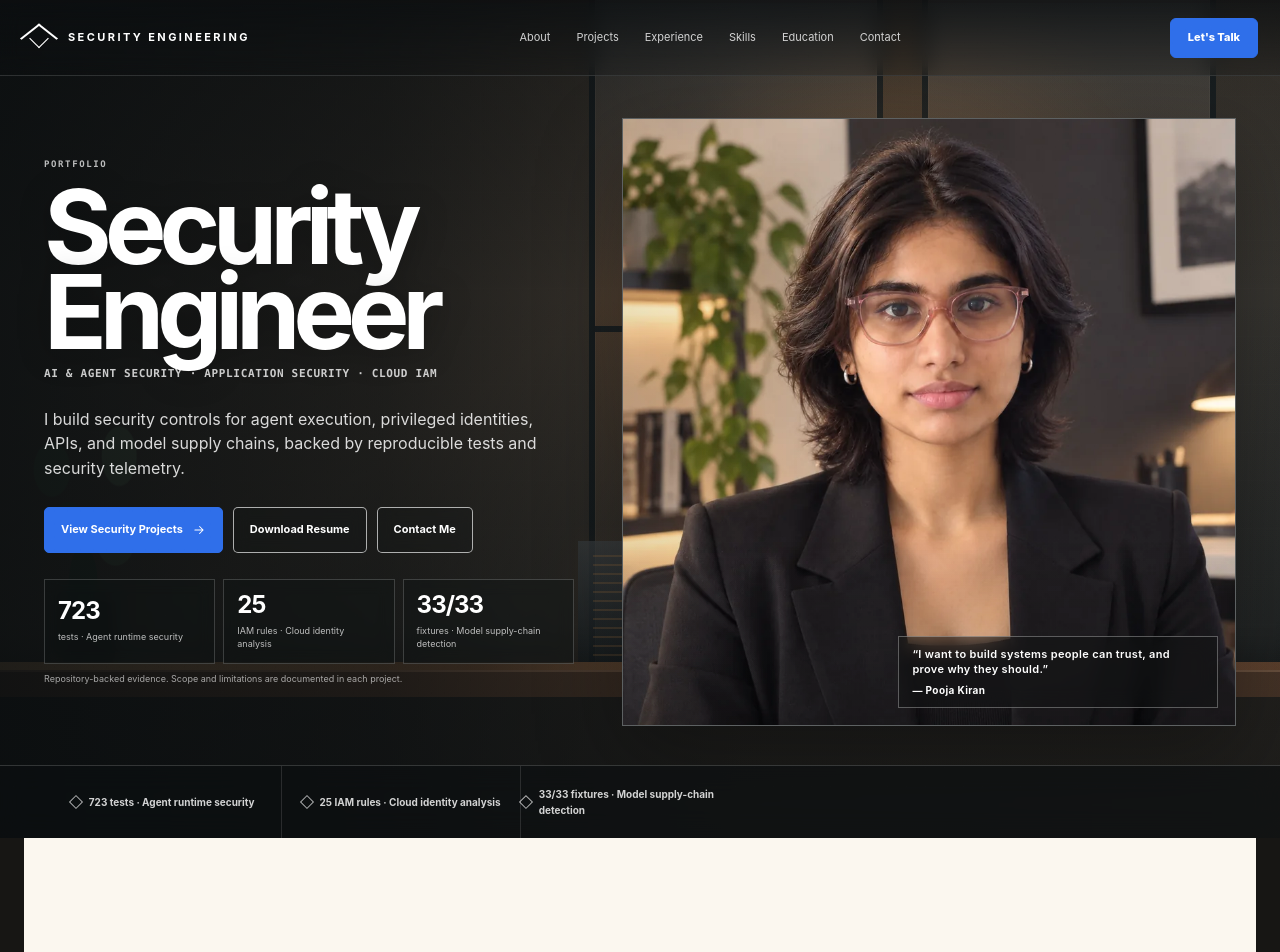
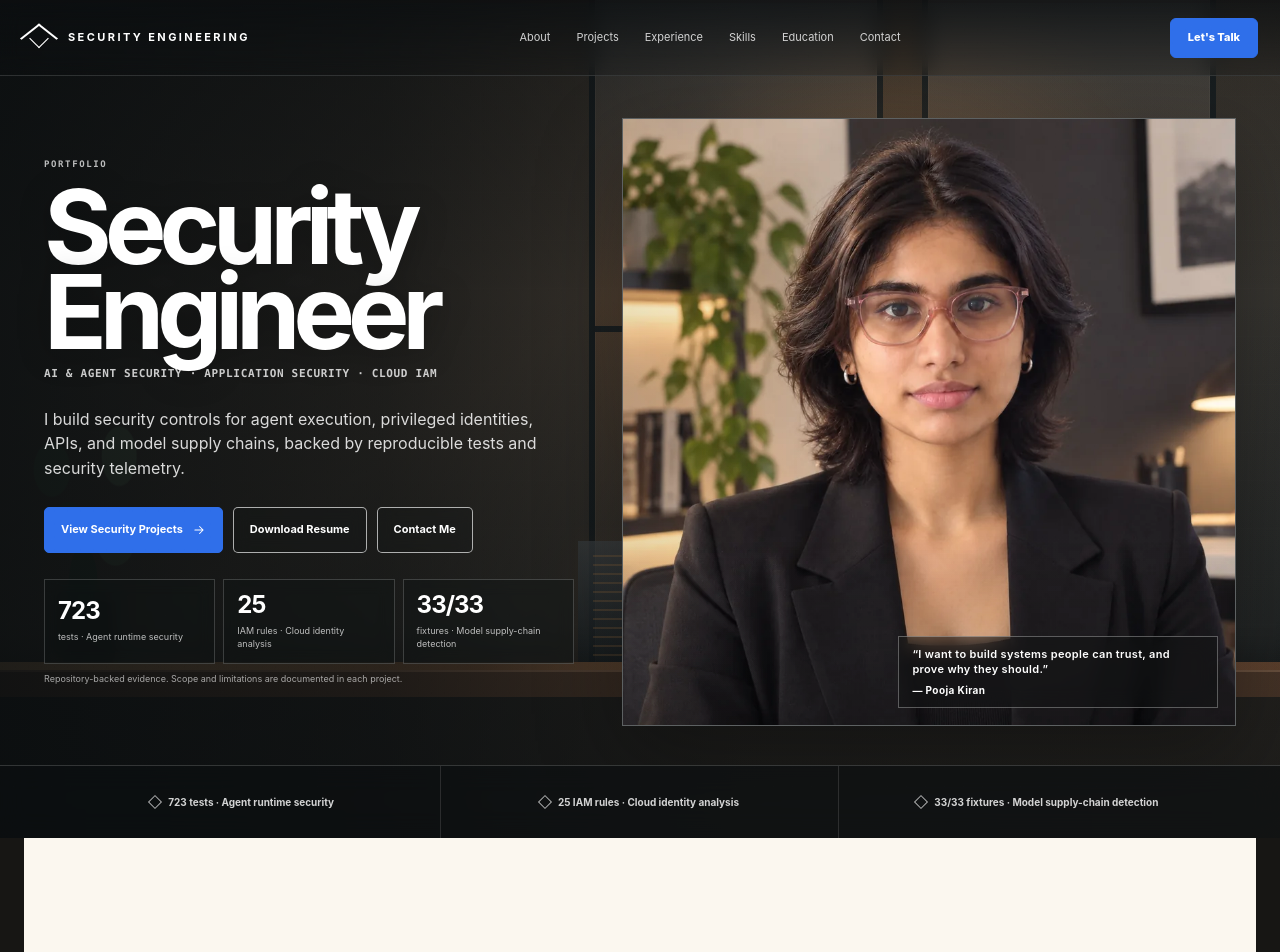
Before and after one commit to poojakira/Pooja_Kiran_Portfolio_Website, a Next.js app: page / in a window 1280 px wide. Shown: the top 952 px of the page. Built offline with nearby package versions, Linux system fonts and the light colour scheme.

Commit message:
Style recruiter proof and participation scope

```diff
--- a/src/app/globals.css
+++ b/src/app/globals.css
@@ -213,6 +213,7 @@ section[id],article[id]{scroll-margin-top:82px}
 .academic-card h3{margin:18px 0 8px;font-size:28px;line-height:1.1;letter-spacing:-.03em;font-weight:560}
 .academic-card>p{max-width:70ch;margin:8px 0;color:#665d56;font-size:13px;line-height:1.7}
 .academic-card .academic-org{font:700 10px/1.5 var(--mono);text-transform:uppercase;letter-spacing:.08em;color:#684c3a}
+.academic-card .academic-scope{margin-top:16px;padding-top:14px;border-top:1px solid rgba(47,36,29,.16);font-size:11px;color:#765f50}
 .academic-tags{display:flex;flex-wrap:wrap;gap:8px;margin-top:22px}
 .academic-tags span{padding:7px 10px;border:1px solid rgba(47,36,29,.18);font:700 9px/1 var(--mono);text-transform:uppercase;letter-spacing:.06em}
 .academic-credentials{background:#c5a98e}
@@ -221,6 +222,7 @@ section[id],article[id]{scroll-margin-top:82px}
 
 .contact-section{display:grid;grid-template-columns:1fr .72fr;gap:75px;align-items:start;background:#c7a37f}
 .contact-copy h2{max-width:12ch;margin:12px 0 0;font-size:clamp(45px,5.2vw,76px);line-height:.96;letter-spacing:-.055em;font-weight:520}
+.contact-recruiter-copy{max-width:58ch;margin:24px 0 0;color:#5b4b40;font-size:14px;line-height:1.7}
 .contact-actions{padding:28px;display:flex;flex-wrap:wrap;gap:9px;align-items:center;border:1px solid rgba(48,36,28,.22);background:rgba(255,248,238,.28)}
 .button{min-height:46px;display:inline-flex;align-items:center;justify-content:center;gap:9px;padding:0 17px;border:1px solid #231d18;border-radius:999px;font-size:11px;font-weight:800;transition:transform .2s,background .2s,color .2s}
 .button:hover{transform:translateY(-2px)}
@@ -570,6 +572,14 @@ section[id],article[id]{scroll-margin-top:82px}
   font-weight:650;
   text-shadow:0 5px 32px rgba(0,0,0,.28);
 }
+.hero-specialization{
+  margin:20px 0 0;
+  color:#fff;
+  font-size:12px;
+  font-weight:800;
+  letter-spacing:.07em;
+  text-transform:uppercase;
+}
 .hero-reference-subtitle{
   max-width:500px;
   margin:24px 0 0;
@@ -666,7 +676,7 @@ section[id],article[id]{scroll-margin-top:82px}
   z-index:8;
   min-height:72px;
   display:grid;
-  grid-template-columns:repeat(5,1fr);
+  grid-template-columns:repeat(3,1fr);
   align-items:center;
   padding:0 max(44px,calc((100vw - var(--max))/2));
   border-top:1px solid rgba(255,255,255,.16);
@@ -736,7 +746,7 @@ section[id],article[id]{scroll-margin-top:82px}
     min-height:54px;
     border-bottom:1px solid rgba(255,255,255,.12);
   }
-  .hero-capability-strip span:nth-child(even){border-right:0}
+  .hero-capability-strip span:nth-child(2){border-right:0}
   .hero-capability-strip span:last-child{
     grid-column:1/3;
     border-bottom:0;
```
